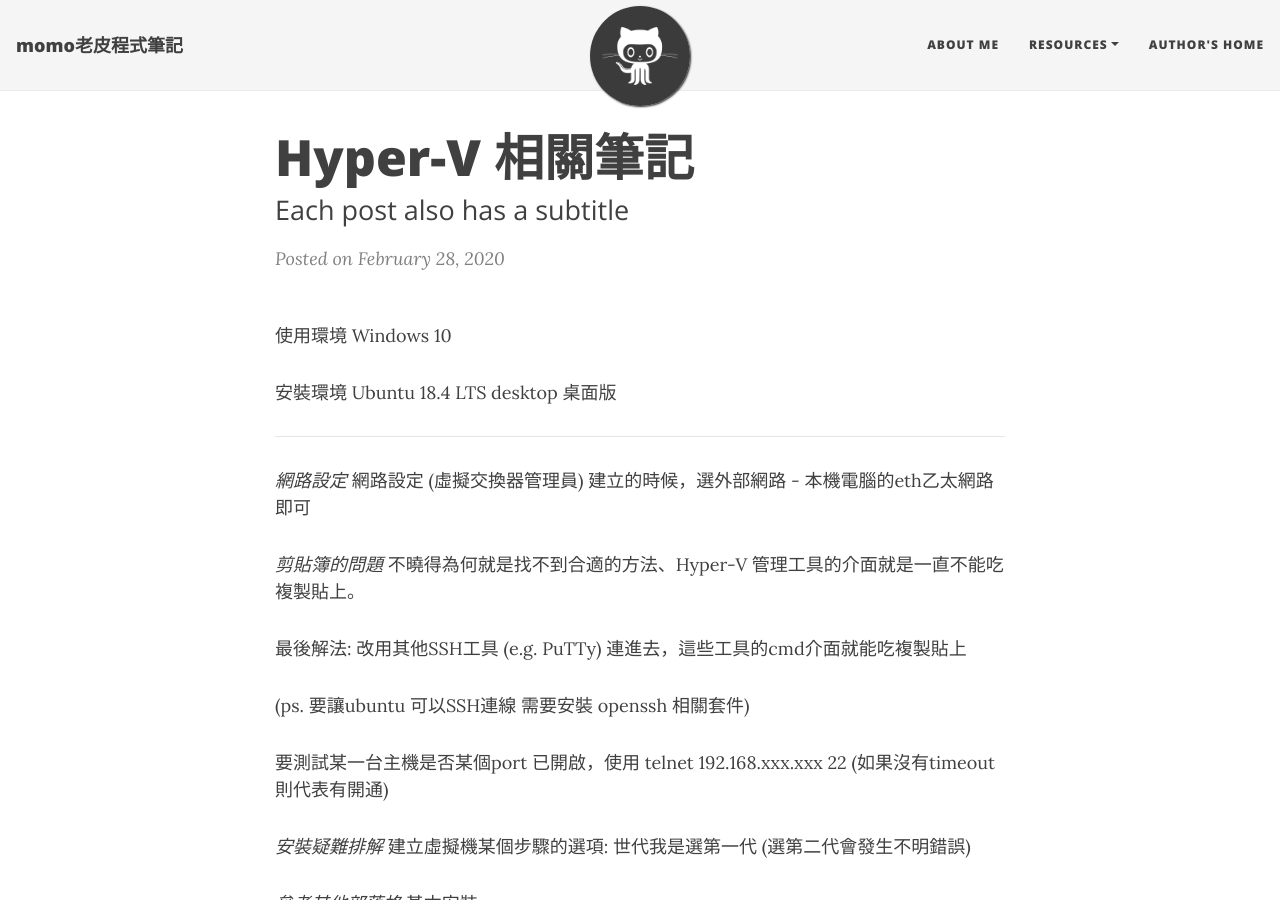
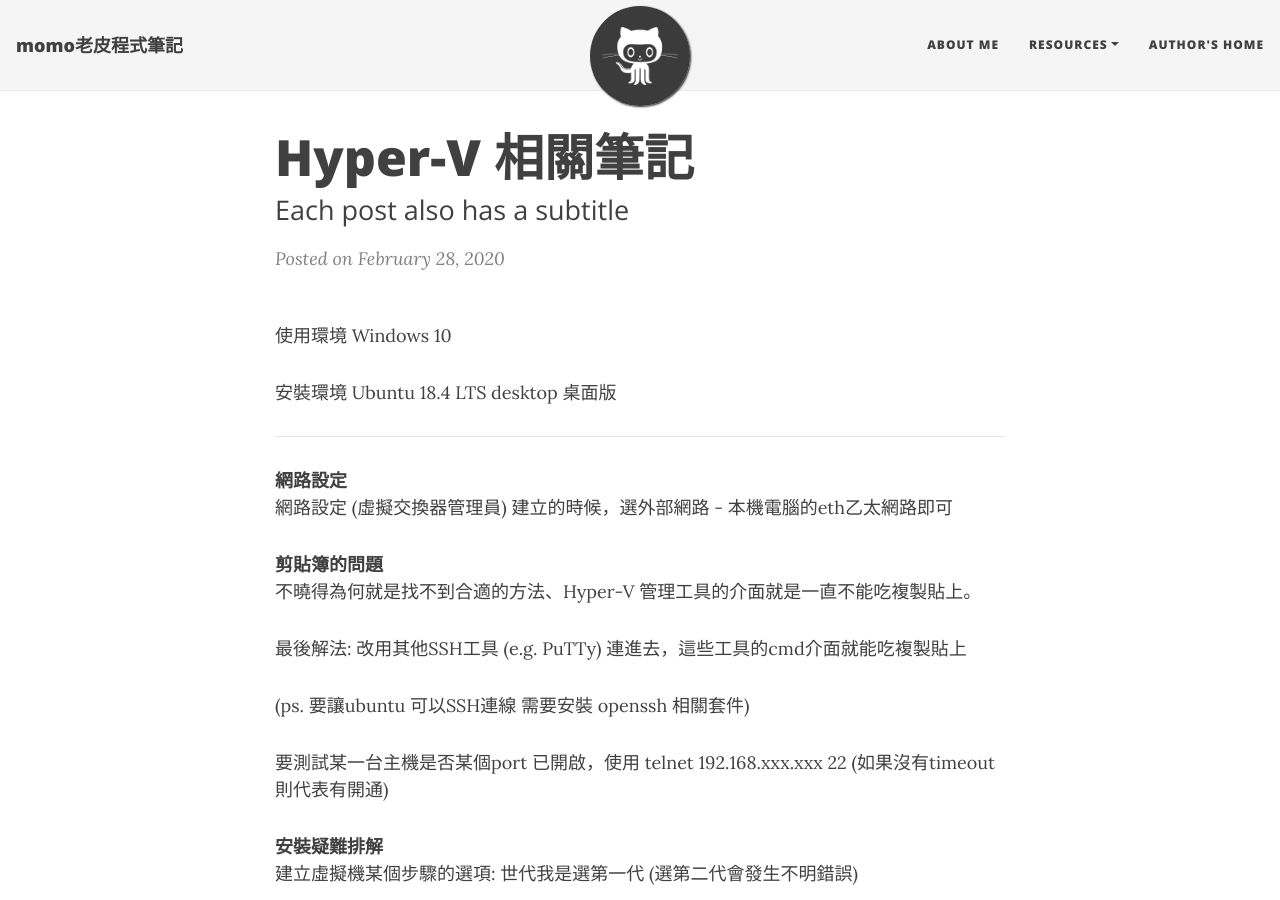
Before and after one commit to momoBear/momoBear.github.io, a Jekyll site: the page built from _posts/2020-02-28-HyperV.md, in a window 1280 px wide and 900 px high. Built offline with Jekyll 4.4.1, drawn with Linux system fonts in a browser that asks for light colours; nearby versions of some CDN libraries.

```diff
--- a/_posts/2020-02-28-HyperV.md
+++ b/_posts/2020-02-28-HyperV.md
@@ -14,12 +14,12 @@ tags: [test]
 ---
 
 
-*網路設定*
+**網路設定**
 網路設定 (虛擬交換器管理員) 建立的時候，選外部網路 - 本機電腦的eth乙太網路即可
 
 
 
-*剪貼簿的問題*
+**剪貼簿的問題**
 不曉得為何就是找不到合適的方法、Hyper-V 管理工具的介面就是一直不能吃複製貼上。
 
 最後解法: 改用其他SSH工具 (e.g.  PuTTy) 連進去，這些工具的cmd介面就能吃複製貼上
@@ -34,13 +34,13 @@ tags: [test]
 
 
 
-*安裝疑難排解*
+**安裝疑難排解**
 建立虛擬機某個步驟的選項: 世代我是選第一代 (選第二代會發生不明錯誤)
 
 
 
 
 
-*參考其他部落格*
+**參考其他部落格**
 基本安裝:
 https://medium.com/%E4%BC%81%E9%B5%9D%E4%B9%9F%E6%87%82%E7%A8%8B%E5%BC%8F%E8%A8%AD%E8%A8%88/windows10-hyper-v%E5%AE%89%E8%A3%9Dubuntu%E6%95%99%E5%AD%B8-9dad101dc1aa
```
